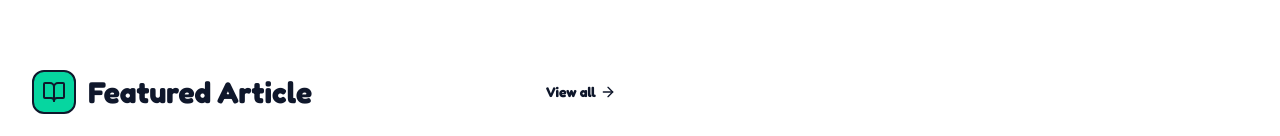
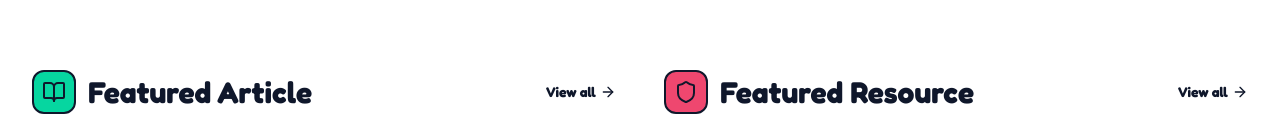
Before and after one commit to edulogia/edulogia.github.io, a React (Vite) app: page / in a window 1280 px wide. Shown: the part 724-860 px from the top of the page. Built offline with nearby package versions, Linux system fonts and the light colour scheme; grey boxes are pictures that could not be loaded.

Commit message:
Updated blank resources for pages, and set default language to Italian

```diff
--- a/src/i18n.ts
+++ b/src/i18n.ts
@@ -13,7 +13,7 @@ i18n
       en: { translation: enTranslation },
       it: { translation: itTranslation },
     },
-    fallbackLng: 'en',
+    fallbackLng: 'it',
     interpolation: {
       escapeValue: false, // react already safes from xss
     },
--- a/src/pages/Blog.tsx
+++ b/src/pages/Blog.tsx
@@ -7,7 +7,7 @@ export default function Blog() {
   const { t, i18n } = useTranslation();
   const [searchParams, setSearchParams] = useSearchParams();
 
-  const currentLang = i18n.language || 'en';
+  const currentLang = i18n.resolvedLanguage || 'en';
   const blogPosts = getBlogPosts().filter(p => p.language === currentLang);
 
   const pageParam = searchParams.get('page');
--- a/src/pages/BlogPost.tsx
+++ b/src/pages/BlogPost.tsx
@@ -8,7 +8,7 @@ export default function BlogPost() {
   const { id } = useParams<{ id: string }>();
   const { t, i18n } = useTranslation();
 
-  const currentLang = i18n.language || 'en';
+  const currentLang = i18n.resolvedLanguage || 'it';
   const posts = getBlogPosts();
   const post = posts.find(p => p.id === id && p.language === currentLang);
 
--- a/src/pages/Home.tsx
+++ b/src/pages/Home.tsx
@@ -7,7 +7,7 @@ import { useTranslation } from 'react-i18next';
 export default function Home() {
   const { t, i18n } = useTranslation();
 
-  const currentLang = i18n.language || 'en';
+  const currentLang = i18n.resolvedLanguage || 'it';
   const resources = getResources().filter(r => r.language === currentLang);
   const featuredResource = resources.find(r => r.featured) || resources[0];
 
--- a/src/pages/Resources.tsx
+++ b/src/pages/Resources.tsx
@@ -13,7 +13,7 @@ export default function Resources() {
   const { t, i18n } = useTranslation();
   const [searchParams, setSearchParams] = useSearchParams();
 
-  const currentLang = i18n.language || 'en';
+  const currentLang = i18n.resolvedLanguage || 'it';
   const allResources = getResources().filter(r => r.language === currentLang);
 
   const featuredResources = allResources.filter(r => r.featured);
```
